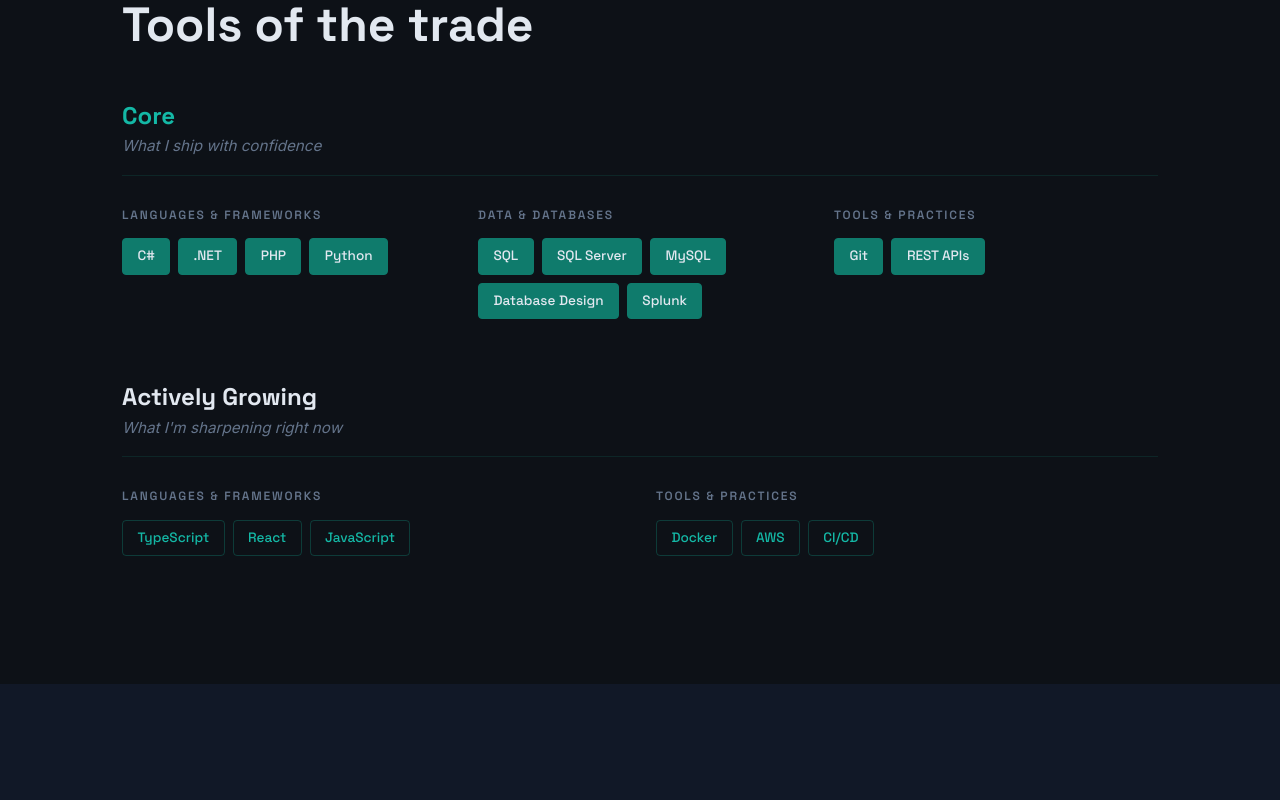
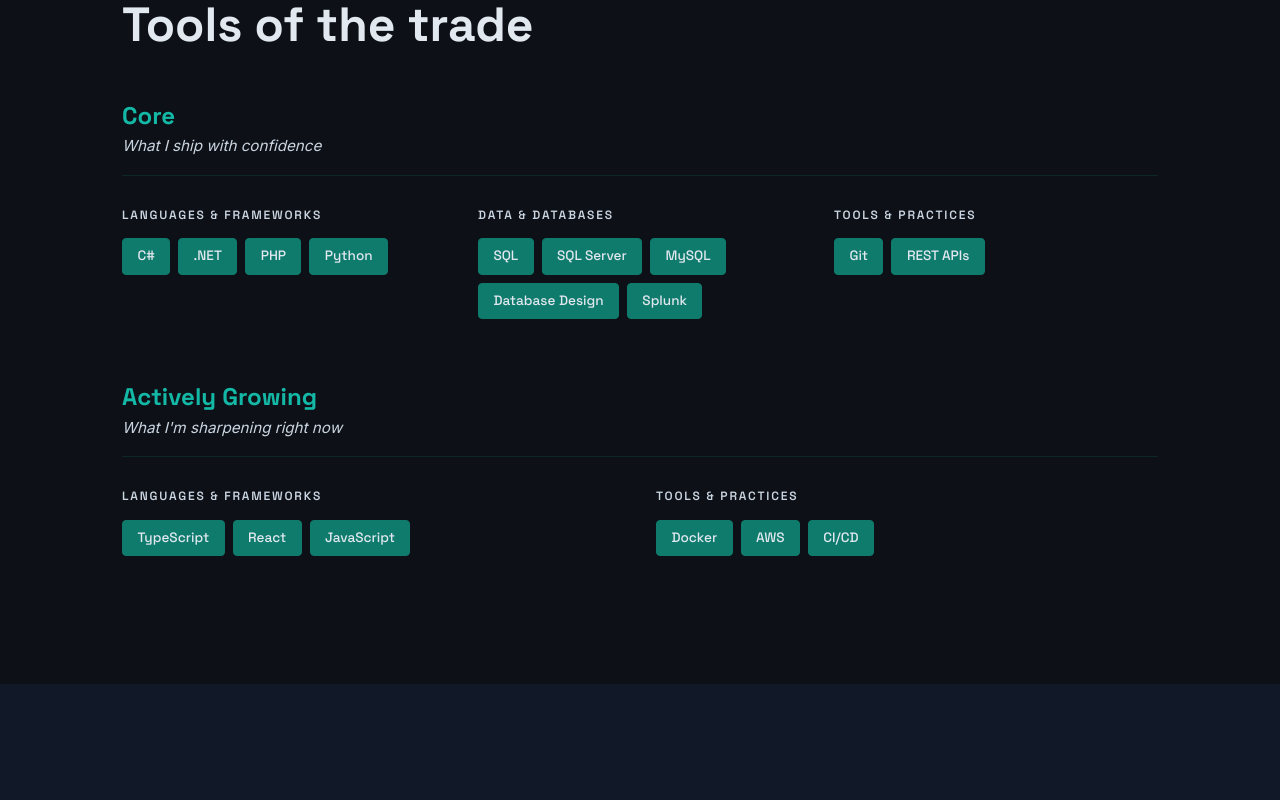
Before and after one commit to Kaito321/portfolio, a React (Vite) app: page / in a window 1280 px wide. Shown: the part 1740-2540 px from the top of the page. Built offline with nearby package versions, Linux system fonts and the light colour scheme.

Commit message:
Profile: aesthetic changes to website so that it is more readable and communicates skill connections better with projects

```diff
--- a/src/index.css
+++ b/src/index.css
@@ -12,7 +12,7 @@
   --teal-primary: #0F7B6C;
   --teal-light: #14B8A6;
   --text-primary: #E2E8F0;
-  --text-muted: #64748B;
+  --text-muted: #CBD5E1;
   --font-display: 'Space Grotesk', sans-serif;
   --font-body: 'Inter', sans-serif;
 }
--- a/src/pages/Projects/Projects.tsx
+++ b/src/pages/Projects/Projects.tsx
@@ -1,12 +1,12 @@
 import './Projects.css'
 
-const projects = [
+export const projects = [
     {
         title: 'Portfolio Website',
         description:
             'A full stack personal portfolio built with React, TypeScript, and Vite. Deployed on AWS with CI/CD via ' +
             'GitHub Actions. Features AI integration and a clean, responsive design.',
-        tags: ['React', 'TypeScript', 'AWS', 'Docker', 'CI/CD'],
+        tags: ['JavaScript', 'React', 'TypeScript', 'AWS', 'CI/CD', 'Git', 'Claude'],
         status: 'In Progress',
         link: '#',
     },
@@ -15,7 +15,7 @@
         description:
             'AI-powered job search agent built with React and Claude. Upload your resume, set your criteria, and let ' +
             'the agent surface the most compatible listings with a ranked compatibility score.',
-        tags: ['React', 'TypeScript', 'Claude', 'API', 'SQL', 'JSON', 'HTML', 'Database'],
+        tags: ['React', 'TypeScript', 'Claude', 'API', 'SQL', 'JSON', 'HTML', 'Database', 'Git'],
         status: 'In Progress',
         link: 'https://github.com/Kaito321/jobsearchagent',
     }
--- a/src/pages/Skills/Skills.css
+++ b/src/pages/Skills/Skills.css
@@ -27,10 +27,6 @@
     font-size: 1.5rem;
     font-weight: 700;
     color: var(--teal-light);
-}
-
-.tier-growing .tier-title {
-    color: var(--text-primary);
 }
 
 .tier-subtitle {
@@ -74,32 +70,17 @@
     border-radius: 4px;
     transition: all 0.2s ease;
     user-select: none;
-}
-
-.tier-core .skill-tag {
     background: var(--teal-primary);
     color: var(--text-primary);
     border: 1px solid var(--teal-primary);
-}
-
-.tier-growing .skill-tag {
-    background: transparent;
-    color: var(--teal-light);
-    border: 1px solid rgba(15, 123, 108, 0.4);
 }
 
 .skill-tag-linked {
     cursor: pointer;
 }
 
-.tier-core .skill-tag-linked:hover {
+.skill-tag-linked:hover {
     background: var(--teal-light);
-    transform: translateY(-2px);
-}
-
-.tier-growing .skill-tag-linked:hover {
-    border-color: var(--teal-light);
-    background: rgba(15, 123, 108, 0.1);
     transform: translateY(-2px);
 }
 
--- a/src/pages/Skills/Skills.tsx
+++ b/src/pages/Skills/Skills.tsx
@@ -1,4 +1,5 @@
 import './Skills.css'
+import { projects } from '../Projects/Projects'
 
 const skillsData = {
     core: {
@@ -20,18 +21,17 @@
     },
 }
 
-// Keep this in sync with the projects array in Projects.tsx
-const projectTags = [
-    'React', 'TypeScript', 'AWS', 'Docker', 'CI/CD',
-    'C#', '.NET', 'SQL Server', 'Payroll Compliance',
-    'SQL', 'Automation', 'REST APIs',
-]
+// Automatically checks projects and exports skills used to keep skill button functions in sync with actual projects
+const projectTags = Array.from(
+    new Set(projects.flatMap((p) => p.tags))
+)
 
 function Skills() {
-    const hasProject = (skill: string) => projectTags.includes(skill)
+    const hasProject = (skill: string, tierKey: string) =>
+        tierKey === 'growing' && projectTags.includes(skill)
 
-    const handleSkillClick = (skill: string) => {
-        if (hasProject(skill)) {
+    const handleSkillClick = (skill: string, tierKey: string) => {
+        if (hasProject(skill, tierKey)) {
             const projectsSection = document.getElementById('projects')
             if (projectsSection) {
                 projectsSection.scrollIntoView({ behavior: 'smooth' })
@@ -57,12 +57,12 @@
                                         <h4 className="tier-category-title">{category}</h4>
                                         <div className="skill-tags">
                                             {skills.map((skill) => {
-                                                const isLinked = hasProject(skill)
+                                                const isLinked = hasProject(skill, tierKey)
                                                 return (
                                                     <span
                                                         className={`skill-tag ${isLinked ? 'skill-tag-linked' : ''}`}
                                                         key={skill}
-                                                        onClick={() => handleSkillClick(skill)}
+                                                        onClick={() => handleSkillClick(skill, tierKey)}
                                                     >
                                                         {skill}
                                                     </span>
```
